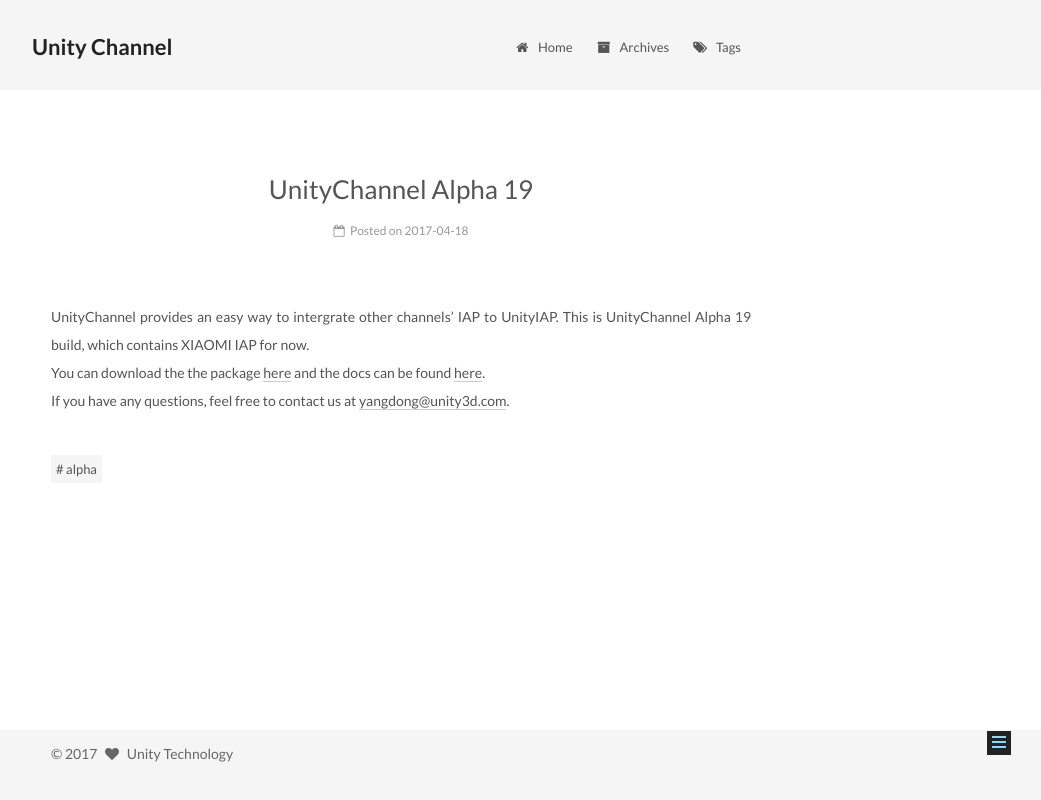
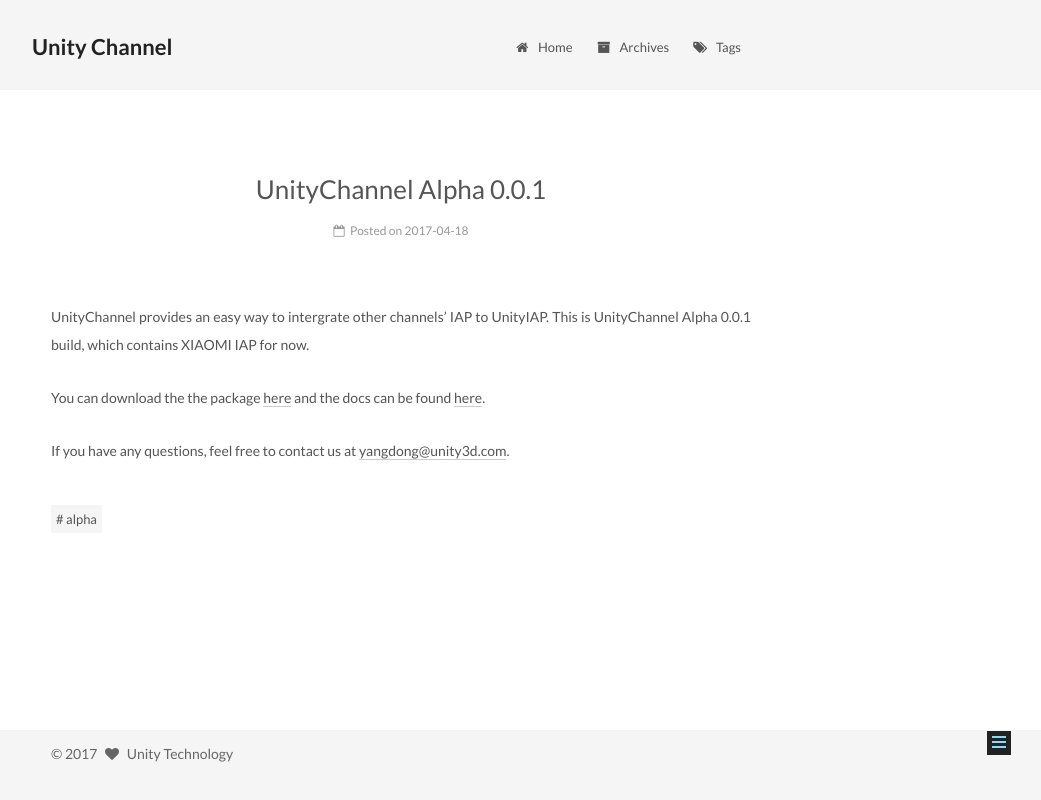
Before and after one commit to isabella232/channel, a plain HTML site: page 2017/04/18/UnityChannel-Alpha-19/index.html in a window 1280 px wide. Shown: the whole page, without its empty margins (239-1280 px from the left). Drawn offline with Linux system fonts and the light colour scheme.

Commit message:
Site updated: 2017-04-18 13:24:50

```diff
--- a/2017/04/18/UnityChannel-Alpha-19/index.html
+++ b/2017/04/18/UnityChannel-Alpha-19/index.html
@@ -87,17 +87,17 @@
 
 
 
-<meta name="description" content="UnityChannel provides an easy way to intergrate other channels’ IAP to UnityIAP. This is UnityChannel Alpha 19 build, which contains XIAOMI IAP for now.You can download the the package here and the do">
+<meta name="description" content="UnityChannel provides an easy way to intergrate other channels’ IAP to UnityIAP. This is UnityChannel Alpha 0.0.1 build, which contains XIAOMI IAP for now.  You can download the the package here and t">
 <meta name="keywords" content="alpha">
 <meta property="og:type" content="article">
-<meta property="og:title" content="UnityChannel Alpha 19">
+<meta property="og:title" content="UnityChannel Alpha 0.0.1">
 <meta property="og:url" content="https://unitytech.github.io/channel/2017/04/18/UnityChannel-Alpha-19/index.html">
 <meta property="og:site_name" content="Unity Channel">
-<meta property="og:description" content="UnityChannel provides an easy way to intergrate other channels’ IAP to UnityIAP. This is UnityChannel Alpha 19 build, which contains XIAOMI IAP for now.You can download the the package here and the do">
-<meta property="og:updated_time" content="2017-04-18T04:48:29.000Z">
+<meta property="og:description" content="UnityChannel provides an easy way to intergrate other channels’ IAP to UnityIAP. This is UnityChannel Alpha 0.0.1 build, which contains XIAOMI IAP for now.  You can download the the package here and t">
+<meta property="og:updated_time" content="2017-04-18T05:24:11.000Z">
 <meta name="twitter:card" content="summary">
-<meta name="twitter:title" content="UnityChannel Alpha 19">
-<meta name="twitter:description" content="UnityChannel provides an easy way to intergrate other channels’ IAP to UnityIAP. This is UnityChannel Alpha 19 build, which contains XIAOMI IAP for now.You can download the the package here and the do">
+<meta name="twitter:title" content="UnityChannel Alpha 0.0.1">
+<meta name="twitter:description" content="UnityChannel provides an easy way to intergrate other channels’ IAP to UnityIAP. This is UnityChannel Alpha 0.0.1 build, which contains XIAOMI IAP for now.  You can download the the package here and t">
 
 
 
@@ -131,7 +131,7 @@
 
 
 
-  <title> UnityChannel Alpha 19 | Unity Channel </title>
+  <title> UnityChannel Alpha 0.0.1 | Unity Channel </title>
 </head>
 
 <body itemscope itemtype="http://schema.org/WebPage" lang="en">
@@ -271,7 +271,7 @@
 
 
 
-                UnityChannel Alpha 19
+                UnityChannel Alpha 0.0.1
 
 
           </h1>
@@ -322,7 +322,9 @@
 
 
 
-        <p>UnityChannel provides an easy way to intergrate other channels’ IAP to UnityIAP. This is UnityChannel Alpha 19 build, which contains XIAOMI IAP for now.<br>You can download the the package <a href="(https://github.com/UnityTech/channel/releases/download/alpha19/UnityEngine.Cloud.Purchasing-unitychannel-xiaomimipay-20170417-alpha19.unitypackage">here</a> and the docs can be found <a href="https://docs.google.com/document/d/1-QVN9sqBlE9qlo6FZWD1cqZ-xIbCj7c8_dUGN30g_WI/edit?usp=sharing" target="_blank" rel="external">here</a>.<br>If you have any questions, feel free to contact us at <a href="mailto:yangdong@unity3d.com" target="_blank" rel="external">yangdong@unity3d.com</a>.</p>
+        <p>UnityChannel provides an easy way to intergrate other channels’ IAP to UnityIAP. This is UnityChannel Alpha 0.0.1 build, which contains XIAOMI IAP for now. </p>
+<p>You can download the the package <a href="https://github.com/UnityTech/channel/releases/download/v0.0.1/UnityChannel-20170417-alpha0.0.1.unitypackage" target="_blank" rel="external">here</a> and the docs can be found <a href="/uploads/UnityChannel.pdf">here</a>.</p>
+<p>If you have any questions, feel free to contact us at <a href="mailto:yangdong@unity3d.com" target="_blank" rel="external">yangdong@unity3d.com</a>.</p>
 
 
     </div>
```
Also changed, not shown: archives/2017/04/index.html (+1 -1 lines), archives/2017/index.html (+1 -1 lines), archives/index.html (+1 -1 lines), index.html (+4 -2 lines), tags/alpha/index.html (+1 -1 lines), 1 other file.
